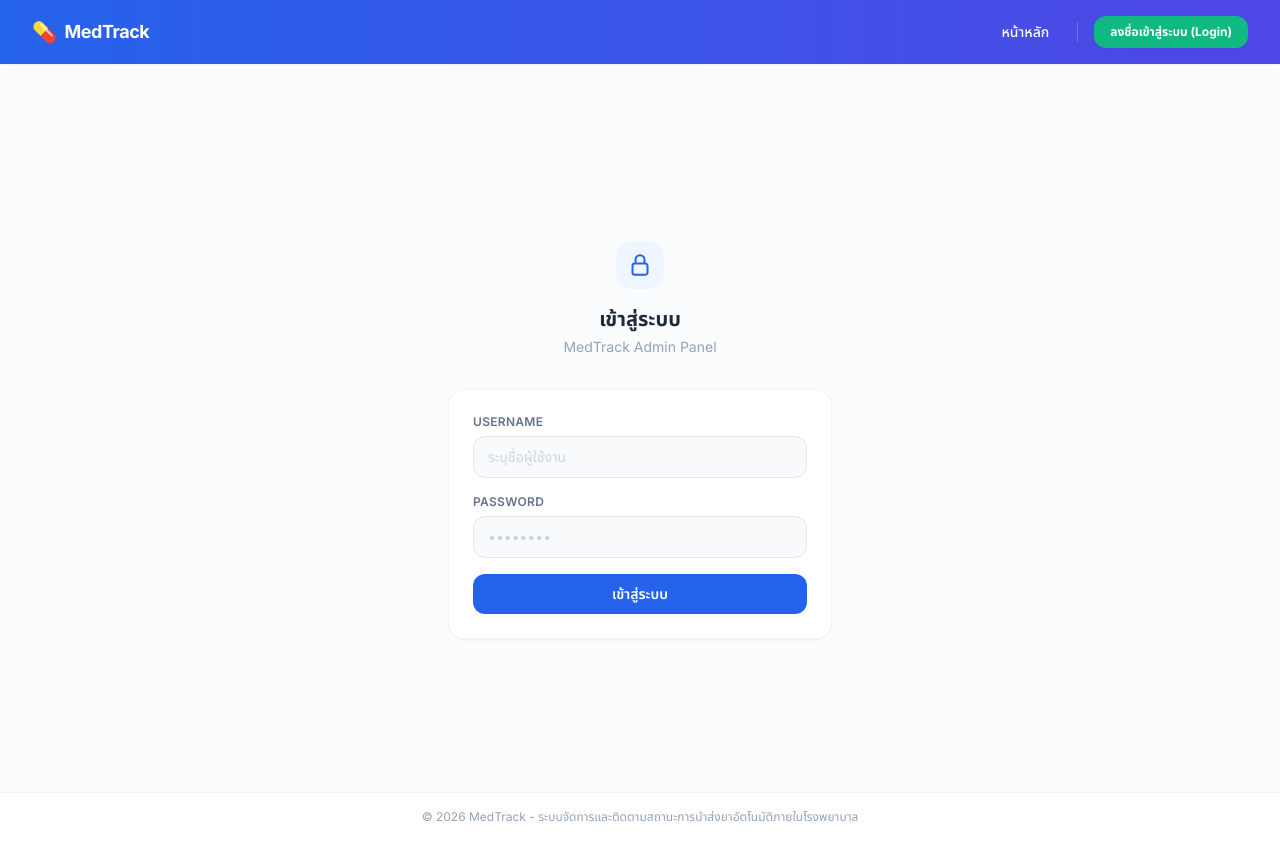
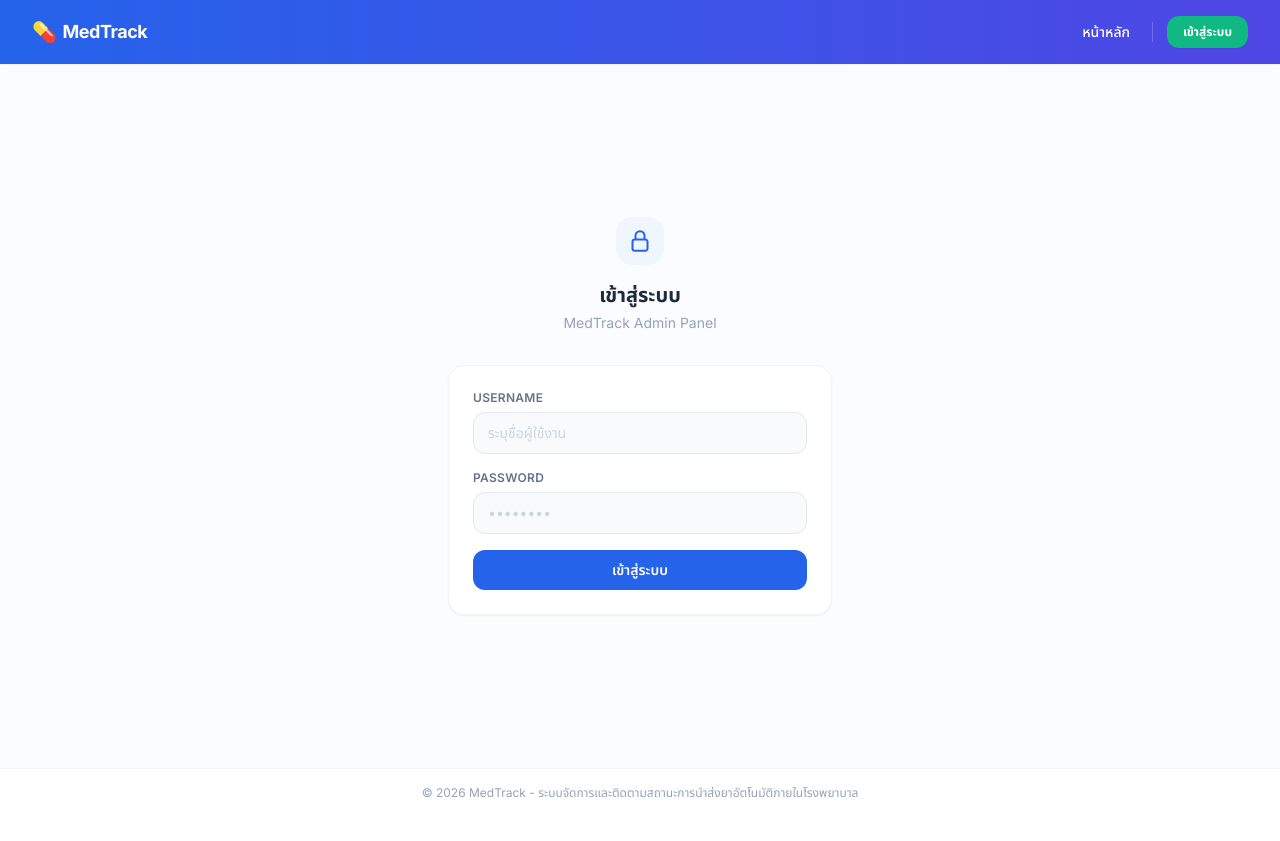
Before and after one commit to iiiamdear/medtracks, a FastAPI app: page /login in a window 1280 px wide. After the commit the page ends 797 px from the top, so only its background shows below. Run offline with FastAPI, Linux system fonts and the light colour scheme; some libraries are stand-ins or nearby versions.

Commit message:
Update models and main

```diff
--- a/main.py
+++ b/main.py
@@ -7,6 +7,7 @@ import io
 import os
 
 import qrcode
+import pytz  # บังคับใช้สำหรับจัดการเวลาประเทศไทยเเทน UTC มาตรฐาน
 from fastapi import FastAPI, Request, Form, Depends, HTTPException, WebSocket, WebSocketDisconnect
 from fastapi.responses import HTMLResponse, RedirectResponse
 from fastapi.staticfiles import StaticFiles
@@ -92,6 +93,12 @@ def get_step_status(doc) -> dict:
         return {"current": 0, "label": "รอดำเนินการ", "color": "secondary"}
 
 
+# ฟังก์ชันศูนย์กลางสำหรับดึงเวลาปัจจุบันของประเทศไทย (ป้องกันเวลาลอนดอนบน Render)
+def get_now_th():
+    tz_thai = pytz.timezone('Asia/Bangkok')
+    return datetime.now(tz_thai)
+
+
 # 🛠️ ===== WEBSOCKET CONNECTION MANAGER FOR RENDER =====
 class ConnectionManager:
     def __init__(self):
@@ -106,7 +113,6 @@ class ConnectionManager:
             self.active_connections.remove(websocket)
 
     async def broadcast(self, message: str):
-        # กรองล้างท่อเสียทิ้งระว่างส่งสัญญาณ ป้องกันค้างบน Render
         failed_connections = []
         for connection in self.active_connections:
             try:
@@ -151,11 +157,27 @@ async def lifespan(app: FastAPI):
 app = FastAPI(lifespan=lifespan)
 templates = Jinja2Templates(directory="templates")
 
+
+# 🛠️ ปรับปรุงตัวกรองวันที่ให้รองรับระบบตั้งค่า TZ บน Render อย่างปลอดภัย (ไม่บวกปีซ้ำซ้อน)
 def thdate_filter(value):
     if not value:
         return ""
     if isinstance(value, datetime):
-        thai_year = value.year + 543
+        # ล็อกแปลงโซนเวลาให้กลายเป็นเวลาไทยก่อนแปลงข้อมูลออกหน้าจอ
+        tz_thai = pytz.timezone('Asia/Bangkok')
+        if value.tzinfo is None:
+            # ดึงเวลาแบบระบุโซนแบบนุ่มนวล
+            value = tz_thai.localize(value)
+        else:
+            value = value.astimezone(tz_thai)
+
+        # ตรวจสอบ: หากค่าปีน้อยกว่า 2400 (คือเป็น ค.ศ.) ค่อยบวก 543 เพื่อทำเป็น พ.ศ.
+        year = value.year
+        if year < 2400:
+            thai_year = year + 543
+        else:
+            thai_year = year
+
         return value.strftime(f"%d/%m/{thai_year} %H:%M")
     return str(value)
 
@@ -172,7 +194,6 @@ async def websocket_endpoint(websocket: WebSocket):
     try:
         while True:
             data = await websocket.receive_text()
-            # ถ้าหน้าบ้านส่งชีพจร "ping" มา ให้คอยตอบกลับ "pong" เพื่อรักษาสายบน Render
             if data == "ping":
                 await websocket.send_text("pong")
     except WebSocketDisconnect:
@@ -368,7 +389,7 @@ async def create_post(
         note=note,
         pharmacist_id=ph_id,
         user_id=user.id,
-        created_at=datetime.now()
+        created_at=get_now_th()  # เปลี่ยนเป็นเวลาไทย
     )
     db.add(doc)
     db.flush()
@@ -416,10 +437,9 @@ async def finish_document(doc_id: int, request: Request, db: Session = Depends(d
         raise HTTPException(status_code=404, detail="ไม่พบเอกสาร")
 
     doc.is_finished = True
-    doc.finished_at = datetime.now()
+    doc.finished_at = get_now_th()  # เปลี่ยนเป็นเวลาไทย
     db.commit()
 
-    # แจ้งเตือนบอร์ดแคสเมื่อมีการกดเสร็จสิ้นงานด้วย
     await manager.broadcast("refresh_page")
     return RedirectResponse(url="/", status_code=302)
 
@@ -494,7 +514,6 @@ def view_document(doc_id: int, request: Request, db: Session = Depends(database.
     doc.step_status = get_step_status(doc)
     base_url = get_base_url(request)
 
-    # 🛠️ ตรวจจับหากรันอยู่บน Render ให้บังคับแปลงเป็นลิงก์ https เสมอ ป้องกันสแกนติดผสมโปรโตคอลผิดพลาด
     if "onrender.com" in base_url and base_url.startswith("http://"):
         base_url = base_url.replace("http://", "https://")
 
@@ -516,11 +535,14 @@ def track_get(doc_id: int, request: Request, db: Session = Depends(database.get_
     if not doc:
         return HTMLResponse("<h2>ไม่พบเอกสาร</h2>", status_code=404)
 
+    # ดึงค่าพารามิเตอร์ success จาก URL เพื่อไปแสดงกล่องเขียวแจ้งเตือนบนมือถือ
+    success = request.query_params.get("success") == "1"
+
     doc.step_status = get_step_status(doc)
     return templates.TemplateResponse(
         request=request,
         name="track.html",
-        context={"doc": doc, "success": False, "error": None, "user": None}
+        context={"doc": doc, "success": success, "error": None, "user": None}
     )
 
 
@@ -536,7 +558,7 @@ async def track_post(
     if not doc:
         return HTMLResponse("<h2>ไม่พบเอกสาร</h2>", status_code=404)
 
-    now = datetime.now()
+    now = get_now_th()  # 🛠️ ล็อกบันทึกเวลาให้เป็นเวลาไทย (GMT+7) เสมอ
     error = None
 
     if doc.is_finished:
@@ -559,14 +581,16 @@ async def track_post(
     if not error:
         db.commit()
         db.refresh(doc)
-        # 🚀 ยิงกระแทกสัญญาณแบบรวดเร็วส่งไปหาทุกจอคอมพิวเตอร์ที่ต่อท่ออยู่
+        # 🚀 กระจายสัญญาณสดหาคอมพิวเตอร์บอร์ดใหญ่ทันที
         await manager.broadcast("refresh_page")
+        # 🛠️ เปลี่ยนกลับด้วย Redirect คืนค่าโครงสร้างระบบเครือข่าย ป้องกันหน้าจอมือถือค้างและส่งข้อมูลซ้ำซ้อน
+        return RedirectResponse(url=f"/track/{doc_id}?success=1", status_code=303)
 
     doc.step_status = get_step_status(doc)
     return templates.TemplateResponse(
         request=request,
         name="track.html",
-        context={"doc": doc, "success": error is None, "error": error, "user": None}
+        context={"doc": doc, "success": False, "error": error, "user": None}
     )
 
 
--- a/templates/base.html
+++ b/templates/base.html
@@ -3,7 +3,7 @@
 <head>
     <meta charset="UTF-8">
     <meta name="viewport" content="width=device-width, initial-scale=1.0">
-    <title>{% block title %}ระบบติดตามยา QR Tracking - MedTrack{% endblock %}</title>
+    <title>{% block title %}ระบบติดตามยา QR Tracking{% endblock %}</title>
     <link rel="preconnect" href="https://fonts.googleapis.com">
     <link rel="preconnect" href="https://fonts.gstatic.com" crossorigin>
     <link href="https://fonts.googleapis.com/css2?family=Inter:wght@300;400;500;600;700&family=Noto+Sans+Thai:wght@300;400;500;600;700&display=swap" rel="stylesheet">
@@ -13,62 +13,61 @@
             font-family: 'Inter', 'Noto Sans Thai', sans-serif;
         }
     </style>
-    {% block extra_css %}{% endblock %}
 </head>
 <body class="bg-slate-50/60 min-h-screen flex flex-col">
 
     <nav class="bg-gradient-to-r from-blue-600 to-indigo-600 text-white shadow-sm sticky top-0 z-50">
-        <div class="max-w-7xl mx-auto px-4 sm:px-6 lg:px-8">
+        <div class="max-w-7xl mx-auto px-3 sm:px-6 lg:px-8">
             <div class="flex justify-between h-16 items-center">
 
-                <div class="flex items-center">
-                    <a href="/" class="flex items-center gap-2 text-lg font-bold tracking-tight text-white hover:opacity-90 transition-opacity">
-                        <span class="text-xl">💊</span>
+                <div class="flex items-center flex-shrink-0">
+                    <a href="/" class="flex items-center gap-1.5 text-base sm:text-lg font-bold tracking-tight text-white hover:opacity-90 transition-opacity">
+                        <span class="text-lg sm:text-xl">💊</span>
                         <span>MedTrack</span>
                     </a>
                 </div>
 
-                <div class="flex items-center gap-1 sm:gap-2">
-                    <a href="/" class="text-sm font-medium px-3 py-2 rounded-xl hover:bg-white/10 transition-colors">หน้าหลัก</a>
+                <div class="flex items-center gap-0.5 sm:gap-1.5 text-xs sm:text-sm">
+                    <a href="/" class="font-medium px-2 py-2 rounded-xl hover:bg-white/10 transition-colors">หน้าหลัก</a>
 
                     {% if user %}
-                        <a href="/create" class="text-sm font-medium px-3 py-2 rounded-xl hover:bg-white/10 transition-colors flex items-center gap-1">
+                        <a href="/create" class="font-medium px-2 py-2 rounded-xl hover:bg-white/10 transition-colors flex items-center gap-1">
                             <span>➕</span> <span class="hidden sm:inline">สร้างเอกสาร</span>
                         </a>
-                        <a href="/history" class="text-sm font-medium px-3 py-2 rounded-xl hover:bg-white/10 transition-colors flex items-center gap-1">
+                        <a href="/history" class="font-medium px-2 py-2 rounded-xl hover:bg-white/10 transition-colors flex items-center gap-1">
                             <span>📂</span> <span class="hidden sm:inline">ประวัติ</span>
                         </a>
-                        <a href="/medicines" class="text-sm font-medium px-3 py-2 rounded-xl hover:bg-white/10 transition-colors flex items-center gap-1">
-                            <span>📦</span> <span class="hidden sm:inline">รายการยา</span>
+                        <a href="/medicines" class="font-medium px-2 py-2 rounded-xl hover:bg-white/10 transition-colors flex items-center gap-1">
+                            <span>💊</span> <span class="hidden sm:inline">รายการยา</span>
                         </a>
-                        <a href="/pharmacists" class="text-sm font-medium px-3 py-2 rounded-xl hover:bg-white/10 transition-colors flex items-center gap-1">
+                        <a href="/pharmacists" class="font-medium px-2 py-2 rounded-xl hover:bg-white/10 transition-colors flex items-center gap-1">
                             <span>👨‍⚕️</span> <span class="hidden sm:inline">เภสัชกร</span>
                         </a>
 
                         {% if user.role == "admin" %}
-                        <div class="h-4 w-[1px] bg-white/20 mx-1 hidden md:block"></div>
-                        <a href="/users" class="text-sm font-medium px-3 py-2 bg-white/10 text-yellow-300 rounded-xl hover:bg-white/20 transition-colors flex items-center gap-1">
-                            <span>👥</span> <span>จัดการผู้ใช้</span>
+                        <div class="h-4 w-[1px] bg-white/20 mx-0.5 hidden md:block"></div>
+                        <a href="/users" class="font-medium px-2 py-2 bg-white/10 text-yellow-300 rounded-xl hover:bg-white/20 transition-colors flex items-center gap-1 flex-shrink-0">
+                            <span>👥</span> <span class="hidden md:inline">จัดการผู้ใช้</span><span class="md:hidden">ผู้ใช้</span>
                         </a>
                         {% endif %}
 
-                        <div class="h-5 w-[1px] bg-white/20 mx-2"></div>
-                        <div class="flex items-center gap-3 pl-1">
-                            <span class="text-xs bg-blue-700/50 px-2.5 py-1.5 rounded-lg font-medium text-blue-100 hidden lg:inline-block">
+                        <div class="h-5 w-[1px] bg-white/20 mx-1 hidden xs:block"></div>
+
+                        <div class="flex items-center gap-1.5 sm:gap-3 pl-0.5">
+                            <span class="text-[11px] bg-blue-700/40 border border-blue-500/30 px-2 py-1.5 rounded-xl font-medium text-blue-100 hidden lg:inline-block">
                                 👤 เจ้าหน้าที่: <span class="text-white font-bold">{{ user.username }}</span>
-                                <span class="text-[10px] bg-amber-500 text-slate-900 px-1.5 py-0.5 rounded ml-1 font-bold uppercase">{{ user.role }}</span>
                             </span>
 
-                            <form action="/logout" method="post" class="inline m-0 flex items-center">
-                                <button type="submit" class="inline-flex items-center justify-center bg-rose-500 hover:bg-rose-600 text-white font-semibold px-3 py-2 rounded-xl text-xs shadow-sm shadow-rose-600/10 transition-all">
+                            <form action="/logout" method="post" class="inline m-0">
+                                <button type="submit" class="inline-flex items-center justify-center bg-rose-500 hover:bg-rose-600 text-white font-semibold px-2.5 sm:px-3 py-2 rounded-xl text-xs shadow-sm shadow-rose-600/10 transition-all active:scale-95">
                                     ออกจากระบบ
                                 </button>
                             </form>
                         </div>
                     {% else %}
-                        <div class="h-5 w-[1px] bg-white/20 mx-2"></div>
-                        <a href="/login" class="inline-flex items-center justify-center bg-emerald-500 hover:bg-emerald-600 text-white font-bold px-4 py-2 rounded-xl text-xs shadow-sm transition-all">
-                            ลงชื่อเข้าสู่ระบบ (Login)
+                        <div class="h-5 w-[1px] bg-white/20 mx-1 sm:mx-2"></div>
+                        <a href="/login" class="inline-flex items-center justify-center bg-emerald-500 hover:bg-emerald-600 text-white font-bold px-3 sm:px-4 py-2 rounded-xl text-xs shadow-sm transition-all active:scale-95">
+                            เข้าสู่ระบบ
                         </a>
                     {% endif %}
                 </div>
@@ -77,17 +76,11 @@
         </div>
     </nav>
 
-    <main class="flex-grow max-w-7xl w-full mx-auto px-4 sm:px-6 lg:px-8 py-8">
-        <div class="mb-6">
-            <h1 class="text-2xl font-bold text-slate-800">
-                {% block page_title %}{% endblock %}
-            </h1>
-        </div>
-
+    <main class="flex-grow max-w-7xl w-full mx-auto px-4 sm:px-6 lg:px-8 py-6 sm:py-8">
         {% block content %}{% endblock %}
     </main>
 
-    <footer class="bg-white border-t border-slate-100 py-4 text-center text-xs text-slate-400 mt-auto">
+    <footer class="bg-white border-t border-slate-100 py-4 text-center text-[11px] sm:text-xs text-slate-400 mt-auto">
         <p>&copy; 2026 MedTrack - ระบบจัดการและติดตามสถานะการนำส่งยาอัตโนมัติภายในโรงพยาบาล</p>
     </footer>
 
```
Also changed, not shown: templates/create.html (+21 -17 lines), templates/document.html (+13 -13 lines), templates/track.html (+55 -33 lines).
